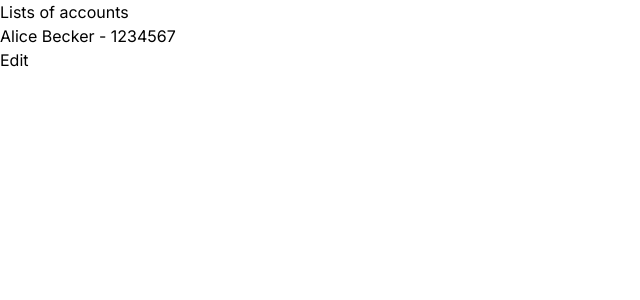
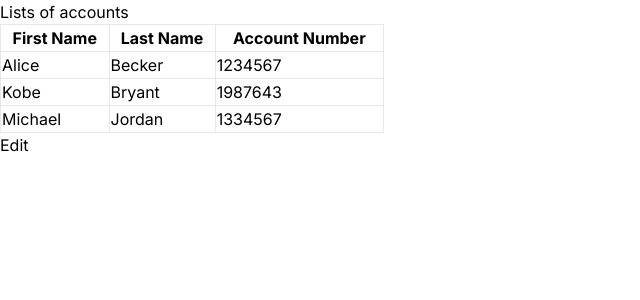
Before and after one commit to fandresenaravohary/Numbank, a Next.js app: page /accounts in a window 1280 px wide. Shown: the top 300 px of the page, without its empty margins (0-640 px from the left). Built offline with nearby package versions, Linux system fonts and the light colour scheme.

Commit message:
Fix: change the account list to a table and add dummy data to fix the withdrawal form

```diff
--- a/src/app/accounts/page.js
+++ b/src/app/accounts/page.js
@@ -9,6 +9,18 @@ export default function Accounts() {
       firstName: "Alice",
       lastName: "Becker",
       accountNumber: 1234567
+    },
+    {
+      id: 2,
+      firstName: "Kobe",
+      lastName: "Bryant",
+      accountNumber: 1987643
+    },
+    {
+      id: 3,
+      firstName: "Michael",
+      lastName: "Jordan",
+      accountNumber: 1334567
     }
   ]
   return (
--- a/src/app/withdrawal/page.js
+++ b/src/app/withdrawal/page.js
@@ -2,9 +2,29 @@ import WithdrawalForm from '@/components/WithdrawalForm'
 import React from 'react'
 
 export default function Withdrawal() {
+  const accounts = [
+    {
+      id: 1,
+      firstName: "Alice",
+      lastName: "Becker",
+      accountNumber: 1234567
+    },
+    {
+      id: 2,
+      firstName: "Kobe",
+      lastName: "Bryant",
+      accountNumber: 1987643
+    },
+    {
+      id: 3,
+      firstName: "Michael",
+      lastName: "Jordan",
+      accountNumber: 1334567
+    }
+  ]
   return (
     <div>
-        <WithdrawalForm/>
+        <WithdrawalForm accounts={accounts}/>
     </div>
   )
 }
--- a/src/components/AccountList.js
+++ b/src/components/AccountList.js
@@ -1,16 +1,28 @@
 const AccountList = ({ accounts, handleModifyAccount }) => {
-    return (
-      <div>
-        <ul>
-          {accounts.map(account => (
-            <li key={account.id}>
-              {account.firstName} {account.lastName} - {account.accountNumber}
-            </li>
+  return (
+    <div>
+      <table className="border-t border-b w-96 border-gray-200">
+        <thead>
+          <tr>
+            <th className="border-l border-r">First Name</th>
+            <th className="border-l border-r">Last Name</th>
+            <th className="border-l border-r">Account Number</th>
+          </tr>
+        </thead>
+
+        <tbody className="divide-y">
+          {accounts.map((account) => (
+            <tr key={account.id} className="border-t border-gray-200">
+              <td className="border-l border-r">{account.firstName}</td>
+              <td className="border-l border-r">{account.lastName}</td>
+              <td className="border-l border-r">{account.accountNumber}</td>
+            </tr>
           ))}
-        </ul>
-        <button onClick={() => handleModifyAccount(account.id)}>Edit</button>
-      </div>
-    );
-  };
+        </tbody>
+      </table>
+      <button onClick={() => handleModifyAccount(accounts.id)}>Edit</button>
+    </div>
+  );
+};
 
 export default AccountList;
```
